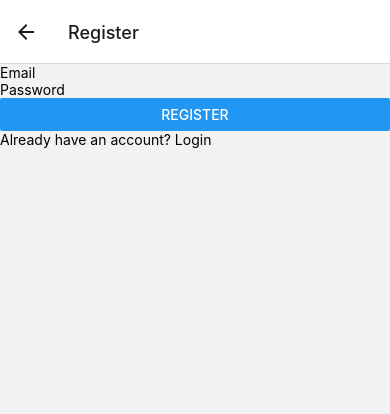
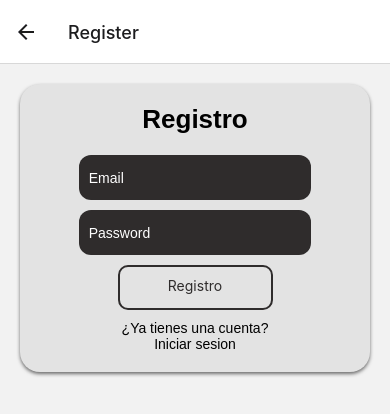
Before and after one commit to L3AC/firebase_perfil, a React Native app in the folder firebase-perfil/: screen /Register in a window 390 px wide. Shown: the top 414 px of the page. Built offline with nearby package versions, Linux system fonts and the light colour scheme; no server answers.

Commit message:
Cambio registro

```diff
--- a/firebase-perfil/src/screens/SignUp.js
+++ b/firebase-perfil/src/screens/SignUp.js
@@ -1,5 +1,5 @@
 import React, { useState } from 'react';
-import { View, TextInput, Button, Text } from 'react-native';
+import { View, TextInput, Button, Text, StyleSheet, TouchableOpacity } from 'react-native';
 import { getAuth, createUserWithEmailAndPassword } from 'firebase/auth';
 
 const RegisterScreen = ({ navigation }) => {
@@ -21,12 +21,91 @@ const RegisterScreen = ({ navigation }) => {
 
   return (
     <View>
-      <TextInput placeholder="Email" value={email} onChangeText={setEmail} />
-      <TextInput placeholder="Password" value={password} onChangeText={setPassword} secureTextEntry />
-      <Button title="Register" onPress={handleRegister} />
-      <Text onPress={() => navigation.navigate('Login')}>Already have an account? Login</Text>
+      <View style={styles.contenedor}>
+        <Text style={styles.titulo}>Registro</Text>
+        <TextInput style={styles.inputUsu} placeholderTextColor={'#fff'} placeholder="Email" value={email} onChangeText={setEmail} />
+        <TextInput style={styles.inputContra} placeholderTextColor={'#fff'} placeholder="Password" value={password} onChangeText={setPassword} secureTextEntry />
+        <TouchableOpacity style={styles.boton} onPress={handleRegister}>
+          <Text style={styles.textoBoton}>Registro</Text>
+        </TouchableOpacity>
+        <View style={styles.contenedorText}>
+          <Text style={styles.textoRegistro} onPress={() => navigation.navigate('Login')}>¿Ya tienes una cuenta? Iniciar sesion</Text>
+        </View>
+      </View>
     </View>
   );
 };
 
+const styles = StyleSheet.create({
+  contenedor: {
+    margin: 20,
+    padding: 20,
+    borderRadius: 20,
+    backgroundColor: '#E3E3E3',
+    shadowColor: '#000',
+    shadowOffset: {
+      width: 0,
+      height: 2,
+    },
+    shadowOpacity: 0.55,
+    shadowRadius: 3.84,
+    elevation: 5,
+  },
+
+  titulo: {
+    textAlign: 'center',
+    fontFamily: 'Arial',
+    fontSize: 26,
+    fontWeight: 'bold'
+  },
+
+  inputUsu: {
+    backgroundColor: '#2F2C2C',
+    marginTop: 20,
+    width: '75%',
+    height: 45,
+    borderRadius: 12,
+    alignSelf: 'center',
+    padding: 10,
+    fontFamily: 'Arial'
+  },
+  inputContra: {
+    backgroundColor: '#2F2C2C',
+    marginTop: 10,
+    width: '75%',
+    height: 45,
+    borderRadius: 12,
+    alignSelf: 'center',
+    padding: 10,
+    fontFamily: 'Arial'
+  },
+
+  boton: {
+    width: '50%',
+    height: 45,
+    padding: 10,
+    borderColor: '#2F2C2C',
+    borderWidth: 2,
+    borderRadius: 10,
+    marginTop: 10,
+    alignSelf: 'center'
+  },
+
+  textoBoton: {
+    color: '#2F2C2C',
+    textAlign: 'center',
+  },
+
+  contenedorText: {
+    alignSelf: 'center',
+    marginTop: 10
+  },
+
+  textoRegistro: {
+    fontFamily: 'Arial',
+    textAlign: 'center',
+    width: 150,
+  },
+});
+
 export default RegisterScreen;
```
